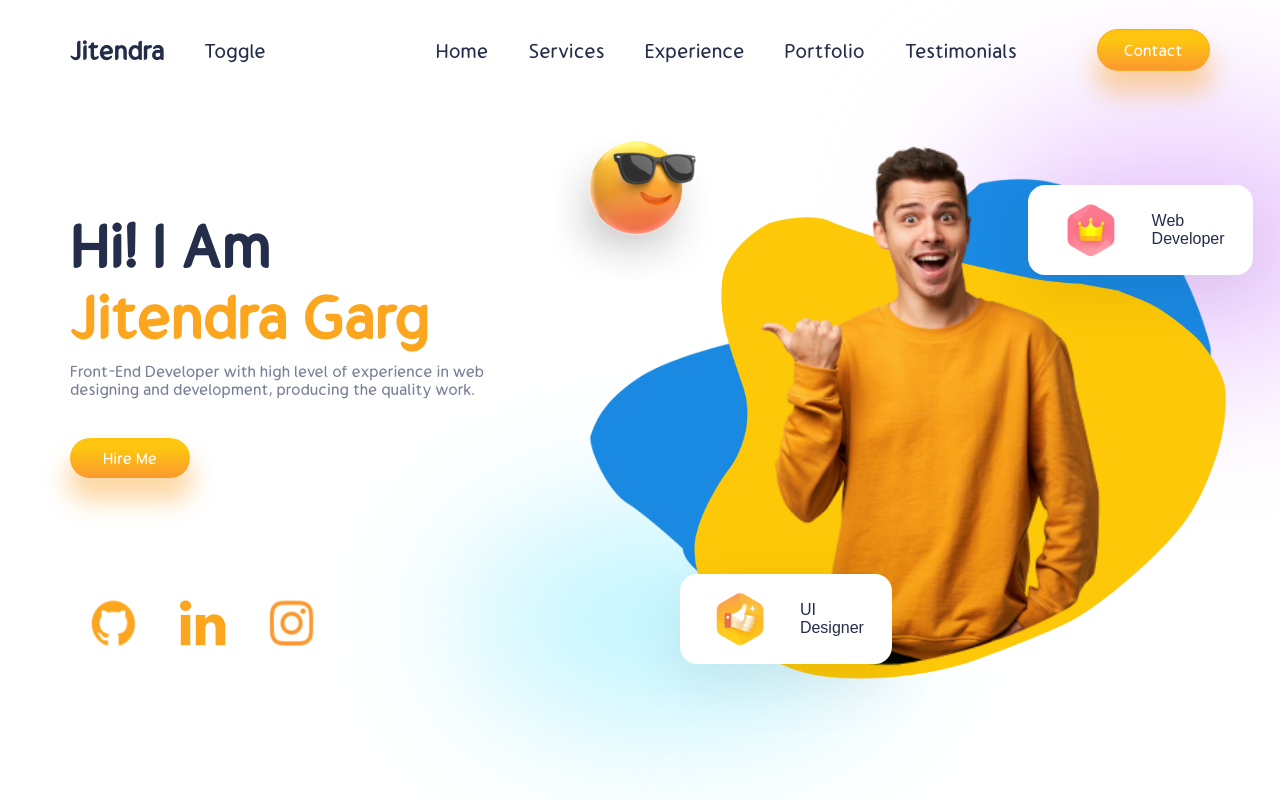
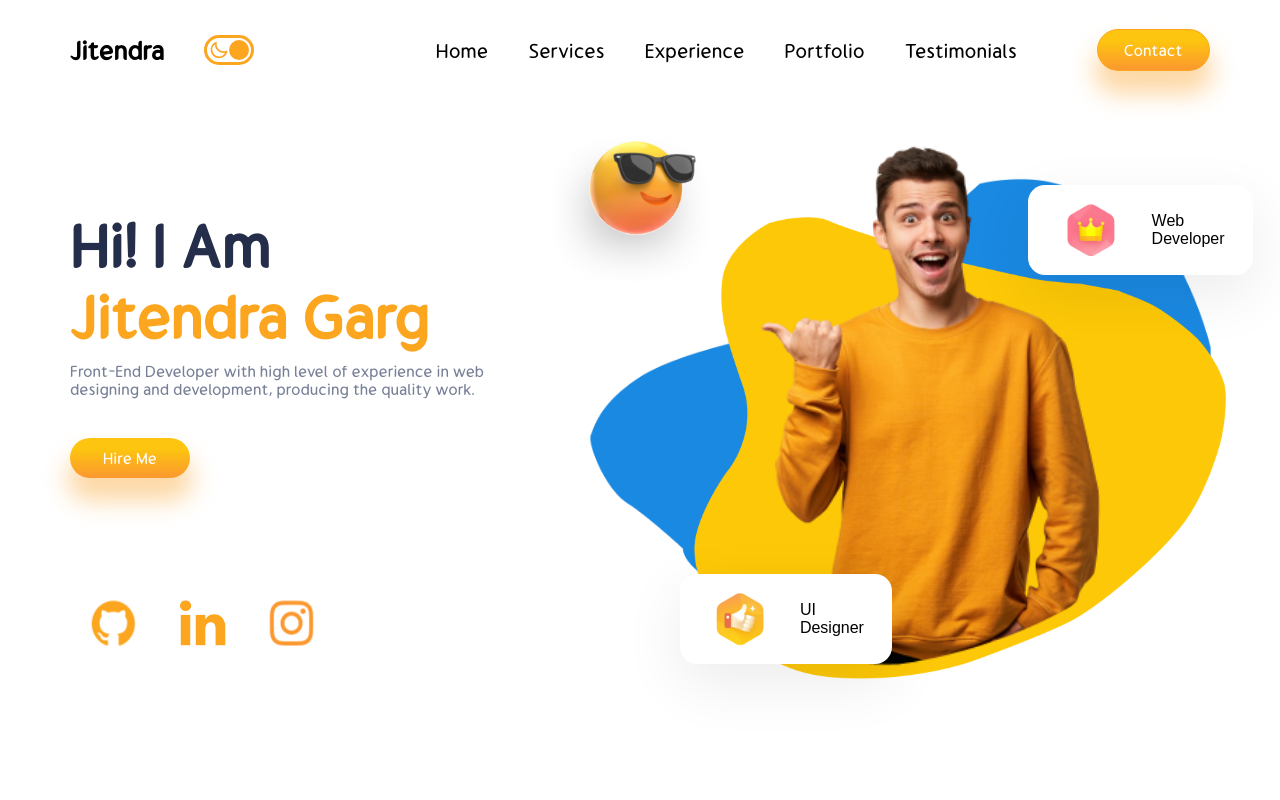
Before and after one commit to harry-jakes3018/personal-portfolio3, a React (Create React App) app: page / in a window 1280 px wide. Shown: the top 800 px of the page. Built offline with nearby package versions, Linux system fonts and the light colour scheme.

Commit message:
Toggle Component Completed

```diff
--- a/src/App.js
+++ b/src/App.js
@@ -1,3 +1,4 @@
+import { useContext } from "react";
 import Contact from "./components/Contact";
 import Experiences from "./components/Experiences";
 import Footer from "./components/Footer";
@@ -7,10 +8,20 @@ import Portfolio from "./components/Portfolio";
 import Services from "./components/Services";
 import Testimonial from "./components/Testimonial";
 import Works from "./components/Works";
+import { themeContext } from "./Context";
 
 function App() {
+    const theme = useContext(themeContext);
+    const darkMode = theme.state.darkMode;
+
     return (
-        <div className="App">
+        <div
+            className="App"
+            style={{
+                background: darkMode ? "black" : "white",
+                color: darkMode ? "white" : "black",
+            }}
+        >
             <Navbar />
             <Intro />
             <Services />
--- /dev/null
+++ b/src/Context.js
@@ -0,0 +1,24 @@
+import { createContext, useReducer } from "react";
+
+export const themeContext = createContext();
+
+const initialState = { darkMode: false };
+
+const themeReducer = (state, action) => {
+    switch (action.type) {
+        case "toggle":
+            return { darkMode: !state.darkMode };
+        default:
+            return state;
+    }
+};
+
+export const ThemeProvider = (props) => {
+    const [state, dispatch] = useReducer(themeReducer, initialState);
+
+    return (
+        <themeContext.Provider value={{ state, dispatch }}>
+            {props.children}
+        </themeContext.Provider>
+    );
+};
--- a/src/components/Navbar.js
+++ b/src/components/Navbar.js
@@ -1,11 +1,12 @@
 import styled from "styled-components";
+import Toggle from "./Toggle";
 
 function Navbar() {
     return (
         <Wrapper>
             <Left>
                 <Name>Jitendra</Name>
-                <span>Toggle</span>
+                <Toggle />
             </Left>
             <Right>
                 <List>
--- /dev/null
+++ b/src/components/Toggle.js
@@ -0,0 +1,47 @@
+import styled from "styled-components";
+import Sun from "@iconscout/react-unicons/icons/uil-sun";
+import Moon from "@iconscout/react-unicons/icons/uil-moon";
+import { themeContext } from "../Context";
+import { useContext } from "react";
+
+function Toggle() {
+    const theme = useContext(themeContext);
+    const darkMode = theme.state.darkMode;
+    const handleClick = () => {
+        theme.dispatch({ type: "toggle" });
+    };
+
+    return (
+        <Wrapper onClick={handleClick}>
+            <Moon />
+            <Sun />
+            <Button
+                style={darkMode ? { left: "2px" } : { right: "2px" }}
+            ></Button>
+        </Wrapper>
+    );
+}
+
+export default Toggle;
+
+const Wrapper = styled.div`
+    display: flex;
+    justify-content: space-between;
+    border: 3px solid var(--orange);
+    border-radius: 1rem;
+    position: relative;
+    padding: 2px;
+    cursor: pointer;
+
+    & > * {
+        width: 1rem;
+        height: 1rem;
+        color: var(--orange);
+    }
+`;
+
+const Button = styled.div`
+    border-radius: 50%;
+    background: var(--orange);
+    position: absolute;
+`;
--- a/src/index.js
+++ b/src/index.js
@@ -2,10 +2,13 @@ import React from "react";
 import ReactDOM from "react-dom/client";
 import "./index.css";
 import App from "./App";
+import { ThemeProvider } from "./Context";
 
 const root = ReactDOM.createRoot(document.getElementById("root"));
 root.render(
     <React.StrictMode>
-        <App />
+        <ThemeProvider>
+            <App />
+        </ThemeProvider>
     </React.StrictMode>
 );
```
